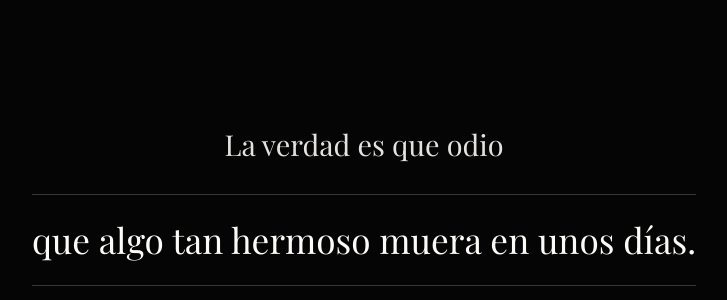
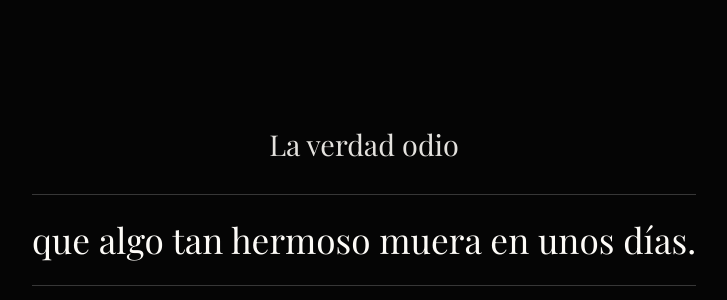
Before and after one commit to ArielArcentales/Project-Juls, a React (Vite) app: page / in a window 1280 px wide. Shown: the part 2195-2495 px from the top of the page, without its empty margins (276-1003 px from the left). Built offline with nearby package versions, Linux system fonts and the light colour scheme; a web font is replaced by a local one.

Commit message:
Primer movil texto J

```diff
--- a/src/App.jsx
+++ b/src/App.jsx
@@ -107,7 +107,7 @@ function App() {
             marginBottom: '30px',
             opacity: 0.9
           }}>
-            La verdad es que odio
+            La verdad odio
           </p>
 
           <h2 style={{
```
